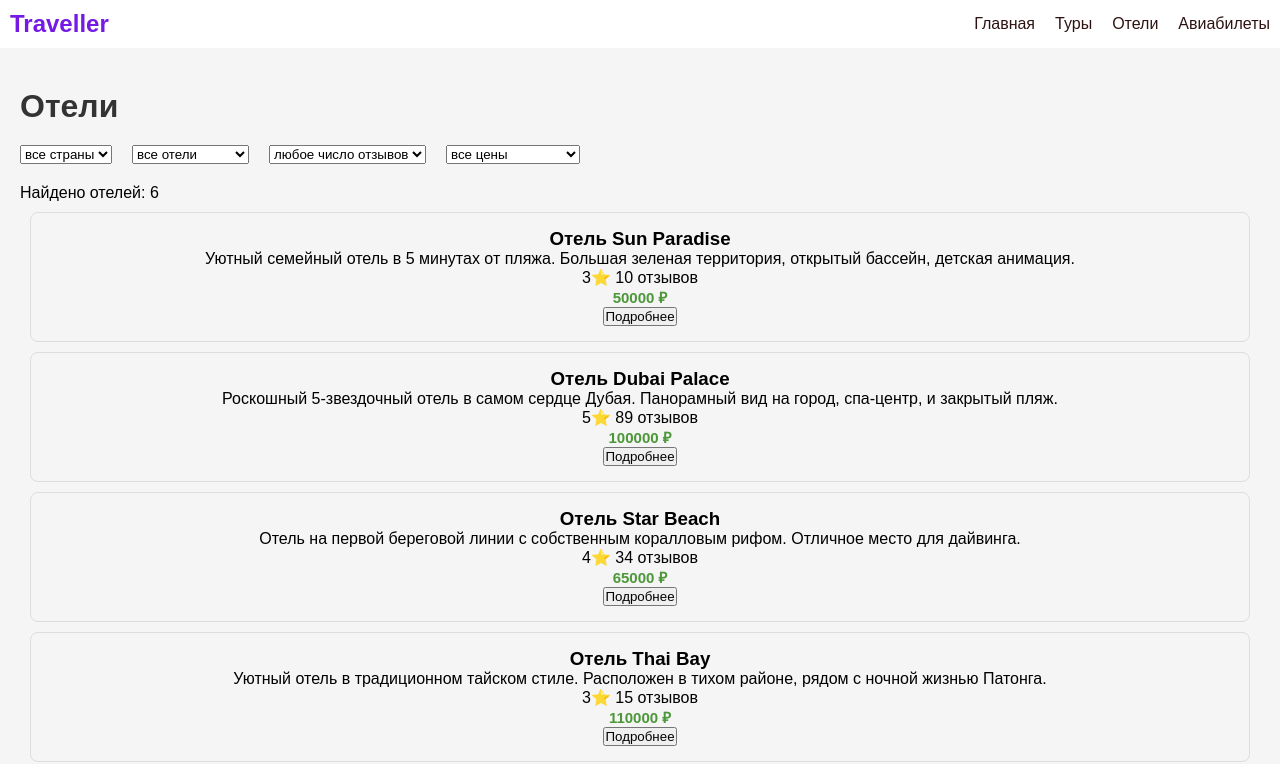
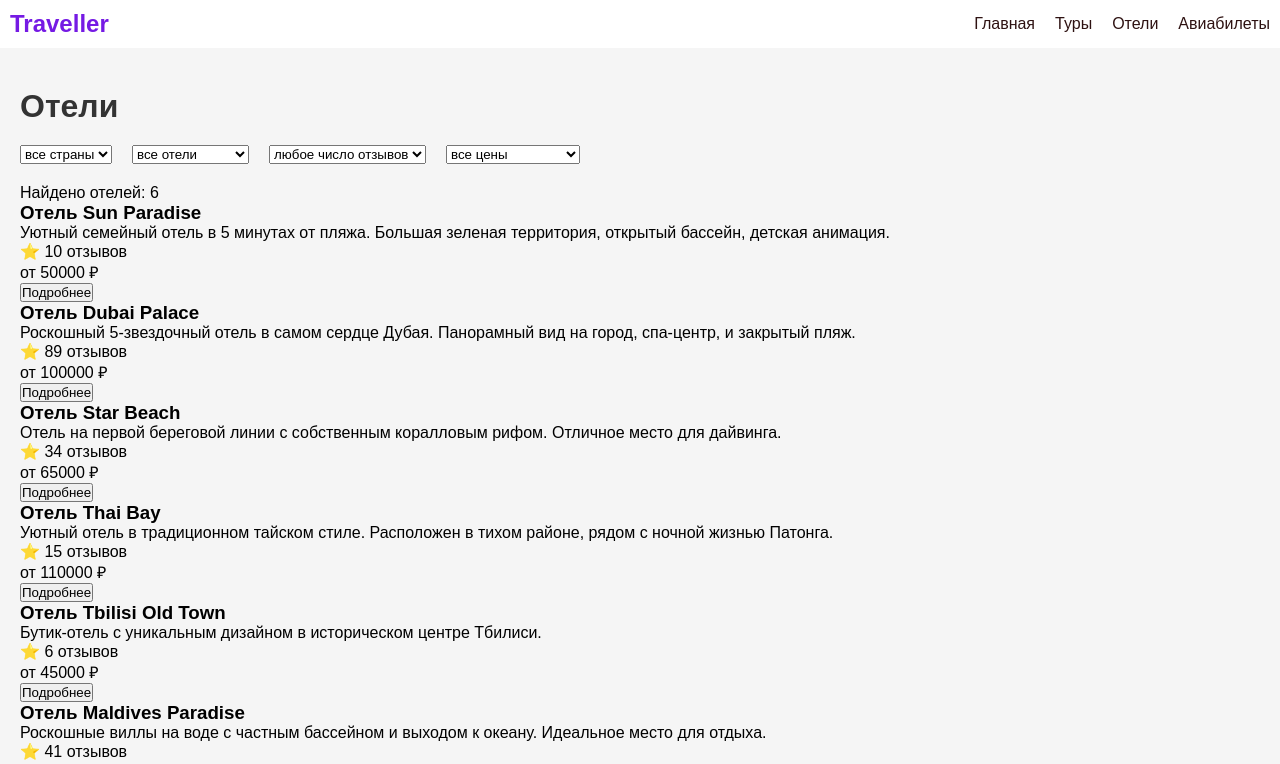
Before and after one commit to AuyLisa/Traveller-React-open-repo, a React (Vite) app: page /hotels in a window 1280 px wide. Shown: the top 764 px of the page. Built offline with nearby package versions, Linux system fonts and the light colour scheme.

Commit message:
Update HotelCard.jsx

```diff
--- a/src/components/hotel-card/HotelCard.jsx
+++ b/src/components/hotel-card/HotelCard.jsx
@@ -2,13 +2,25 @@ import './HotelCard.css';
 
 function HotelCard( {hotel} ) {
   return (
-   <div className="hotel-card">
-      <h3>{hotel.title}</h3>
-      <p>{hotel.location}</p>
-      <p>{hotel.description}</p>
-      <p>{hotel.stars}⭐  {hotel.reviews} отзывов</p>
-      <p className="price">{hotel.price} ₽</p> {/* к классу есть стиль для цены*/}
-      <button>Подробнее</button>
+    <div className="hotelcard">
+
+      <div className="hotelcard__image">
+        <span className="hotelcard__photo"></span>
+      </div>
+
+      <div className="hotelcard__content">
+        <h3 className="hotelcard__title">{hotel.title}</h3>
+        <p className="hotelcard__location">{hotel.location}</p>
+        <p className="hotelcard__description">{hotel.description}</p>
+
+        <div className="hotelcard__rating">
+          <span className="hotelcard__stars"> {hotel.star}⭐ </span>
+          <span className="hotelcard__reviews">{hotel.reviews} отзывов</span>
+        </div>
+
+        <p className="hotelcard__price"> от {hotel.price} ₽</p>
+        <button className="hotelcard__button">Подробнее</button>
+      </div>
     </div>
   );
 }
```
